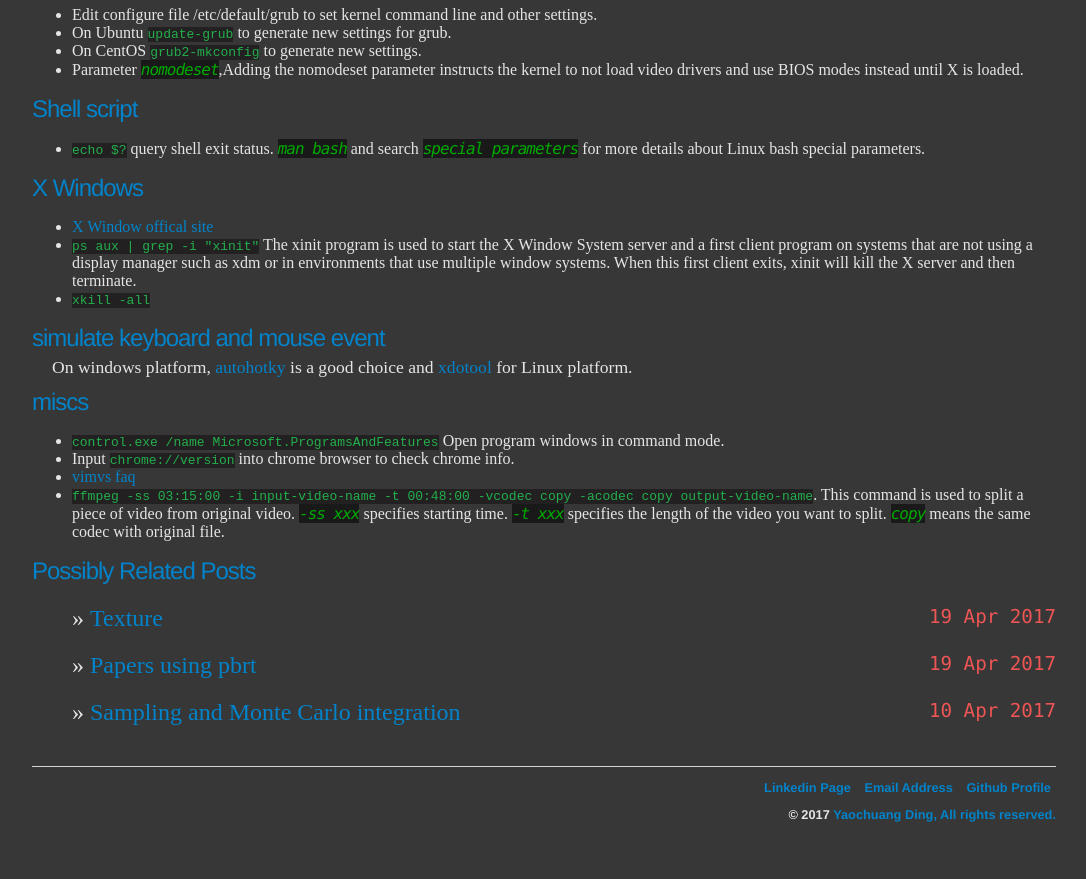
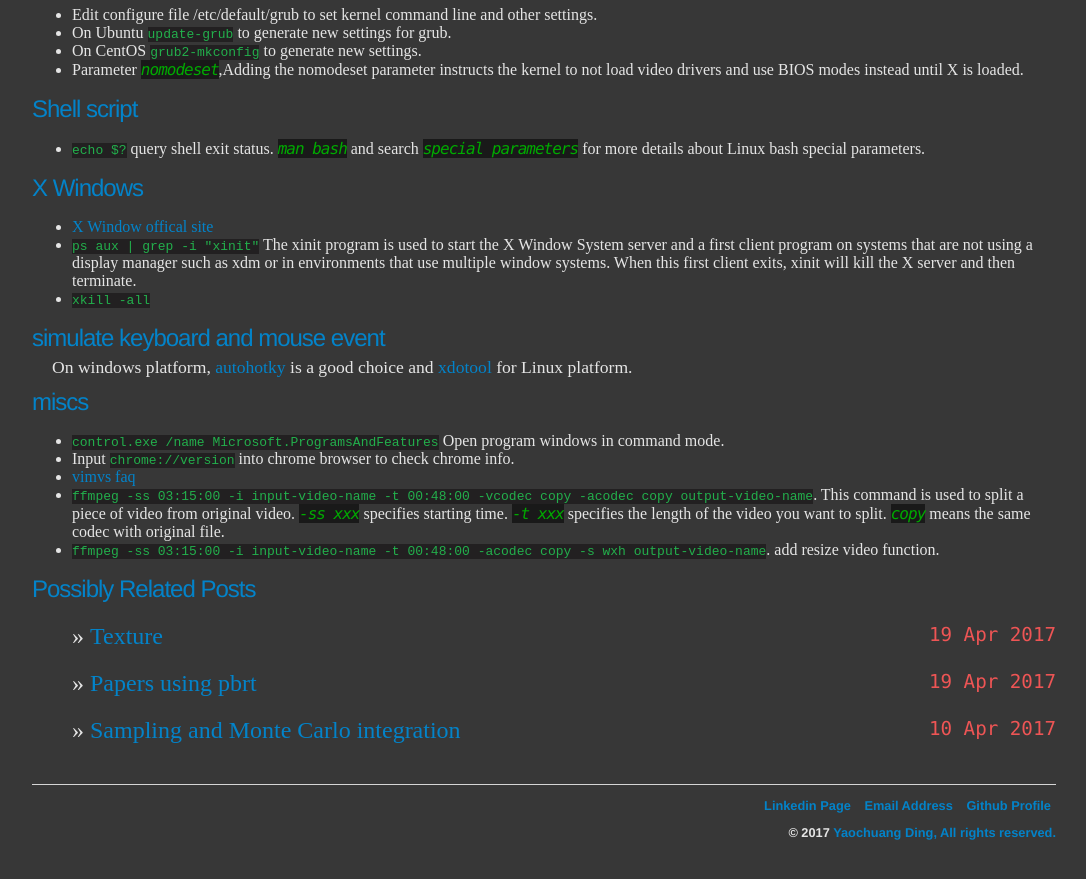
Before and after one commit to ychding11/ychding11.github.io, a Jekyll site: the page built from _posts/2015-03-16-Useful-Linux-Command.md, in a window 1280 px wide and 900 px high, scrolled down 1683 px. Shown: the top 879 px of the window, without its empty margins (96-1182 px from the left). Built offline with Jekyll 4.4.1, drawn with Linux system fonts in a browser that asks for light colours.

Commit message:
add ffmpeg related command.

```diff
--- a/_posts/2015-03-16-Useful-Linux-Command.md
+++ b/_posts/2015-03-16-Useful-Linux-Command.md
@@ -141,3 +141,4 @@ On windows platform, [autohotky](https://autohotkey.com/) is a good choice and
 - Input `chrome://version` into chrome browser to check chrome info.
 - [vimvs faq](https://github.com/jaredpar/VsVim/wiki/faq)
 - `ffmpeg -ss 03:15:00 -i input-video-name -t 00:48:00 -vcodec copy -acodec copy output-video-name`. This command is used to split a piece of video from original video. *-ss xxx* specifies starting time. *-t xxx* specifies the length of the video you want to split. *copy* means the same codec with original file.
+- `ffmpeg -ss 03:15:00 -i input-video-name -t 00:48:00 -acodec copy -s wxh output-video-name`.  add resize video function.
```
